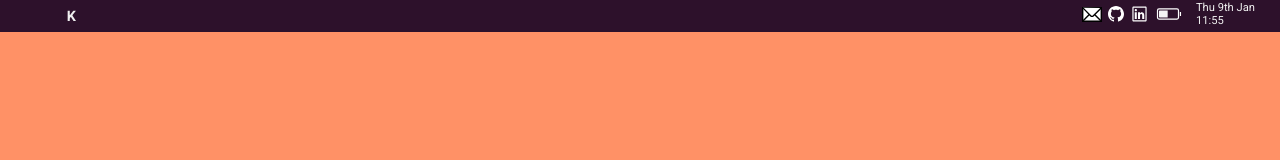
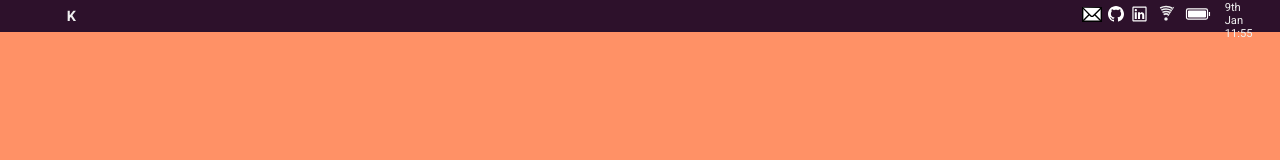
Before and after one commit to akoreh/personal, a React (Create React App) app: page / in a window 1280 px wide. Shown: the top 160 px of the page. Built offline with nearby package versions, Linux system fonts and the light colour scheme.

Commit message:
add wifi icon

```diff
--- a/src/components/AnimatedIcon/AnimatedIcon.jsx
+++ b/src/components/AnimatedIcon/AnimatedIcon.jsx
@@ -1,18 +1,30 @@
 import React, { createRef, useEffect } from 'react';
 import lottie from 'lottie-web';
 
-const AnimatedIcon = ({ width, speed, containerStyle, ...props }) => {
+const AnimatedIcon = ({
+    width,
+    autoplay,
+    speed = 1,
+    startDelay = 0,
+    containerStyle,
+    ...props
+}) => {
     const base = createRef();
 
     const initAnimation = () => {
         const animation = lottie.loadAnimation({
             container: base.current,
             ...props,
+            autoplay: false,
         });
 
-        if (speed) {
-            animation.setSpeed(speed);
-        }
+        animation.setSpeed(speed);
+
+        setTimeout(() => {
+            if (autoplay) {
+                animation.play();
+            }
+        }, startDelay * 1000);
     };
 
     useEffect(() => {
--- a/src/components/TopBar/animatedIcons.js
+++ b/src/components/TopBar/animatedIcons.js
@@ -1,16 +1,30 @@
 import batteryAnimationData from '../../assets/anim/battery.json';
+import wifiAnimationData from '../../assets/anim/wifi.json';
 
 const animatedIcons = [
+    {
+        name: 'wifiIndicator',
+        animationData: wifiAnimationData,
+        loop: true,
+        autoplay: true,
+        speed: 0.5,
+        containerStyle: {
+            width: '2.5rem',
+            marginLeft: '-.6rem',
+            pointerEvents: 'none',
+        },
+    },
     {
         name: 'batteryIndicator',
         animationData: batteryAnimationData,
         loop: true,
         autoplay: true,
-        speed: 0.1,
+        speed: 0.5,
+        startDelay: 10,
         containerStyle: {
             width: '7.5rem',
             marginRight: '-3rem',
-            marginLeft: '-3rem',
+            marginLeft: '-3.5rem',
             pointerEvents: 'none',
         },
     },
```
Also changed, not shown: src/assets/anim/wifi.json (added, +1 -0 lines).
